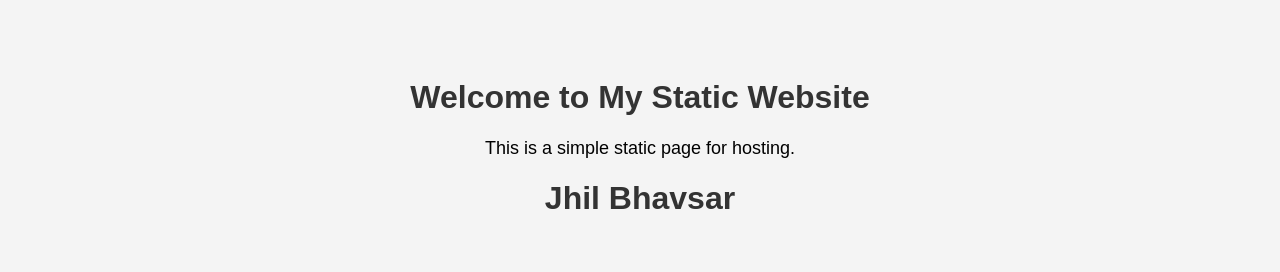
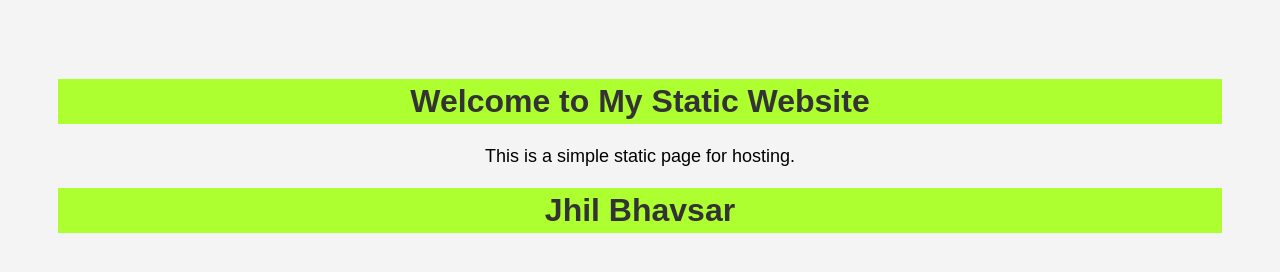
Before and after one commit to Jhil20/DEVOPS-SESSION, a plain HTML site: page Task-1/index.html in a window 1280 px wide. Drawn offline with Linux system fonts and the light colour scheme.

Commit message:
index.html updated

```diff
--- a/Task-1/index.html
+++ b/Task-1/index.html
@@ -13,6 +13,8 @@
         }
         h1 {
             color: #333;
+            background: greenyellow;
+            padding: 4px;
         }
         p {
             font-size: 18px;
```
